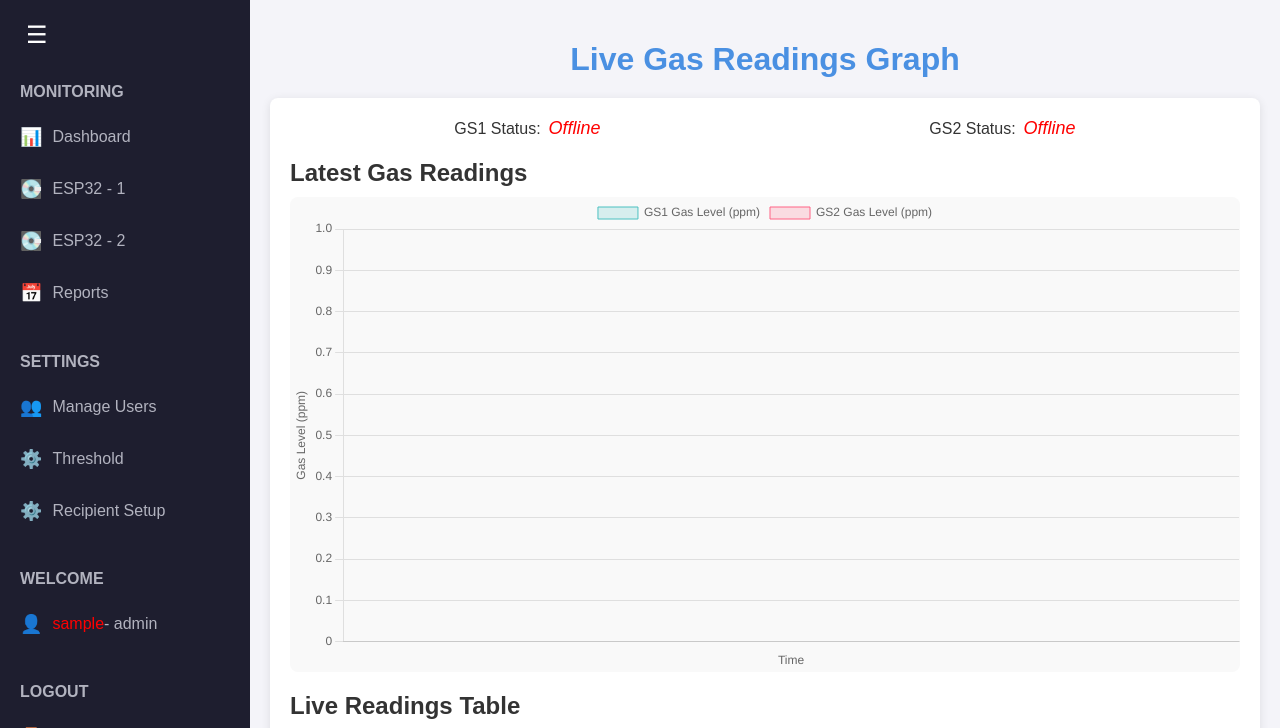
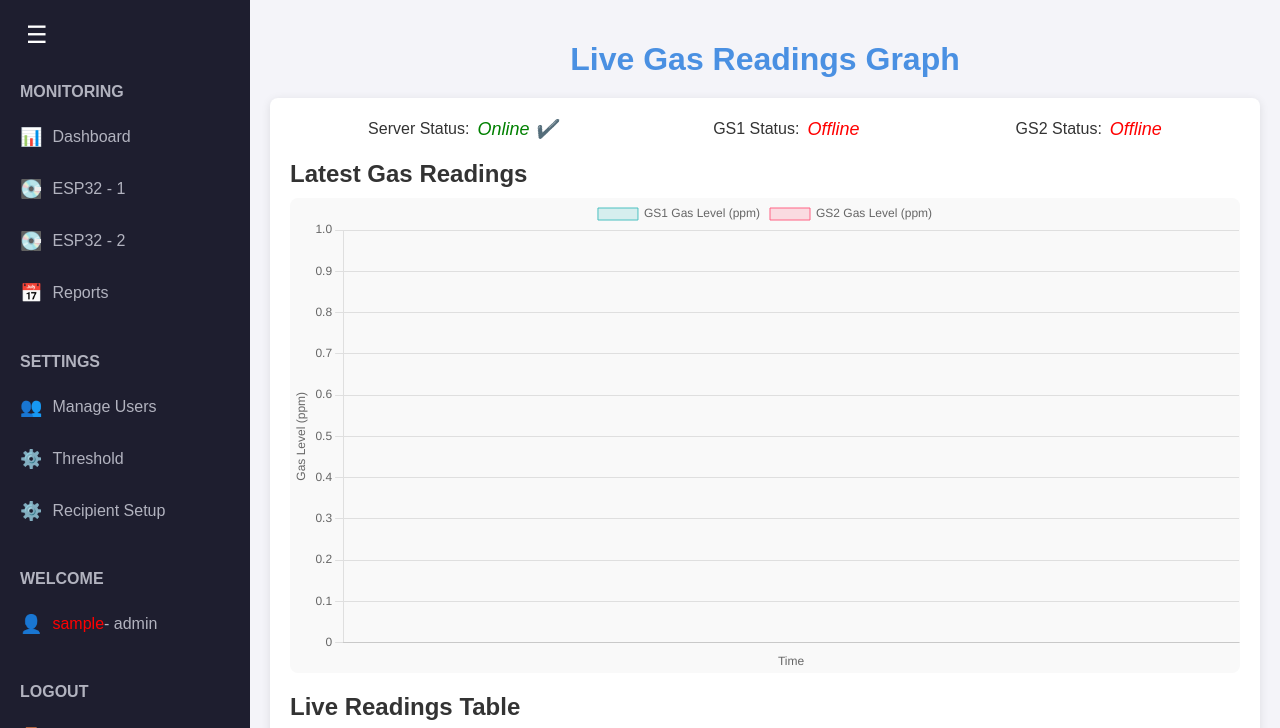
Before and after one commit to eGuilalas/LeakSense, a PHP site: page /dashboard/admin/admin_dashboard.php in a window 1280 px wide. Shown: the top 728 px of the page. Run offline with PHP 8.4, Linux system fonts and the light colour scheme; the visitor is signed in with stand-in values (Sample User, id 1); data that the repository does not hold is empty.

Commit message:
Server Status added

```diff
--- /dev/null
+++ b/config/server_status.php
@@ -0,0 +1,23 @@
+<?php
+header('Content-Type: application/json');
+
+// Include database connection
+require '../db_connection.php';
+
+// Check if $pdo is initialized
+if (isset($pdo)) {
+    try {
+        // Attempt a simple query to test the connection
+        $stmt = $pdo->query("SELECT 1");
+
+        // If the query is successful, the server is online
+        echo json_encode(["status" => "online"]);
+    } catch (PDOException $e) {
+        // If there’s an error, the server is offline
+        echo json_encode(["status" => "offline"]);
+    }
+} else {
+    // $pdo is not defined, indicating a connection issue
+    echo json_encode(["status" => "offline"]);
+}
+?>
--- a/dashboard/admin/admin_dashboard.php
+++ b/dashboard/admin/admin_dashboard.php
@@ -62,6 +62,7 @@ $role = $_SESSION['role']; // Get the role from the session
             <div class="container">
                 <!-- Device status section for GS1 and GS2 -->
                 <div class="status-container">
+                    <div class="status">Server Status: <i id="server-status" class="offline">Offline</i></div>
                     <div class="status">GS1 Status: <i id="gs1-status" class="offline">Offline</i></div>
                     <div class="status">GS2 Status: <i id="gs2-status" class="offline">Offline</i></div>
                 </div>
--- a/dashboard/admin/dashboard.css
+++ b/dashboard/admin/dashboard.css
@@ -223,3 +223,29 @@ th {
     border-radius: 4px;
     border: 1px solid #ccc;
 }
+
+/* Server and Device Status Styling */
+.status-container {
+    display: flex;
+    justify-content: space-around;
+    margin-bottom: 20px;
+}
+
+.status {
+    display: flex;
+    align-items: center;
+    font-size: 16px;
+}
+
+.status i {
+    margin-left: 8px;
+    font-size: 18px;
+}
+
+.online {
+    color: green;
+}
+
+.offline {
+    color: red;
+}
--- a/dashboard/admin/dashboard.js
+++ b/dashboard/admin/dashboard.js
@@ -1,5 +1,3 @@
-// dashboard.js
-
 // Sidebar Toggle Functionality
 function toggleSidebar() {
     const sidebar = document.getElementById('sidebar');
@@ -76,6 +74,36 @@ const gasLevelChart = new Chart(ctxGasLevel, {
 });
 
 const tableBody = document.getElementById('readingsTable').getElementsByTagName('tbody')[0];
+
+// Fetch Server Status from server_status.php
+function fetchServerStatus() {
+    fetch('../../config/server_status.php')
+        .then(response => {
+            if (!response.ok) throw new Error(`HTTP error! Status: ${response.status}`);
+            return response.json();
+        })
+        .then(data => {
+            console.log("Server status response:", data); // Debugging output
+            const serverStatusElement = document.getElementById('server-status');
+            if (data.status === "online") {
+                serverStatusElement.textContent = "Online ✔️";
+                serverStatusElement.className = "online";
+            } else {
+                serverStatusElement.textContent = "Offline ❌";
+                serverStatusElement.className = "offline";
+            }
+        })
+        .catch(error => {
+            console.error("Error fetching server status:", error);
+            const serverStatusElement = document.getElementById('server-status');
+            serverStatusElement.textContent = "Offline ❌";
+            serverStatusElement.className = "offline";
+        });
+}
+
+// Initial server status check and repeat every 5 seconds
+fetchServerStatus();
+setInterval(fetchServerStatus, 5000);
 
 function fetchLatestReadings() {
     Promise.all([
```
